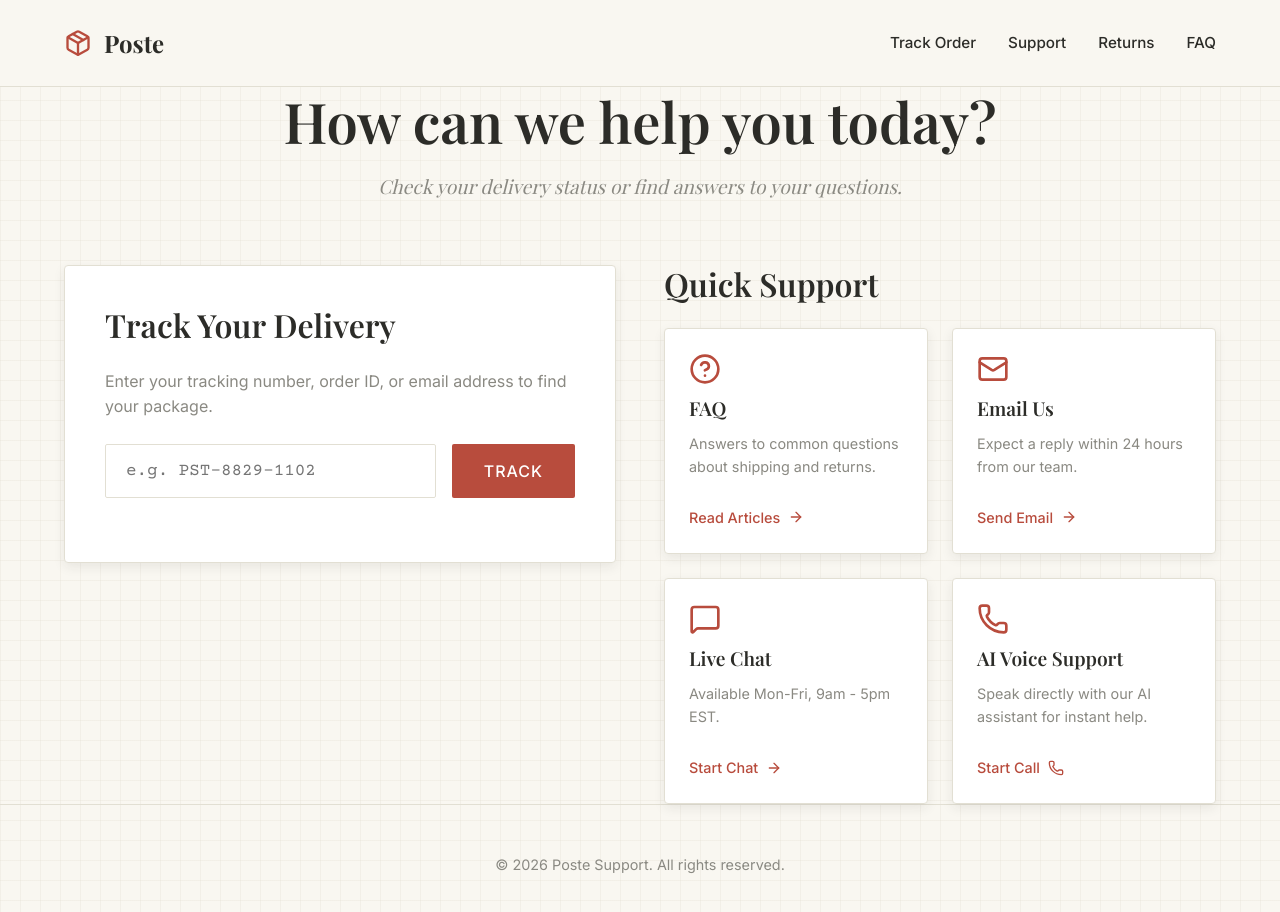
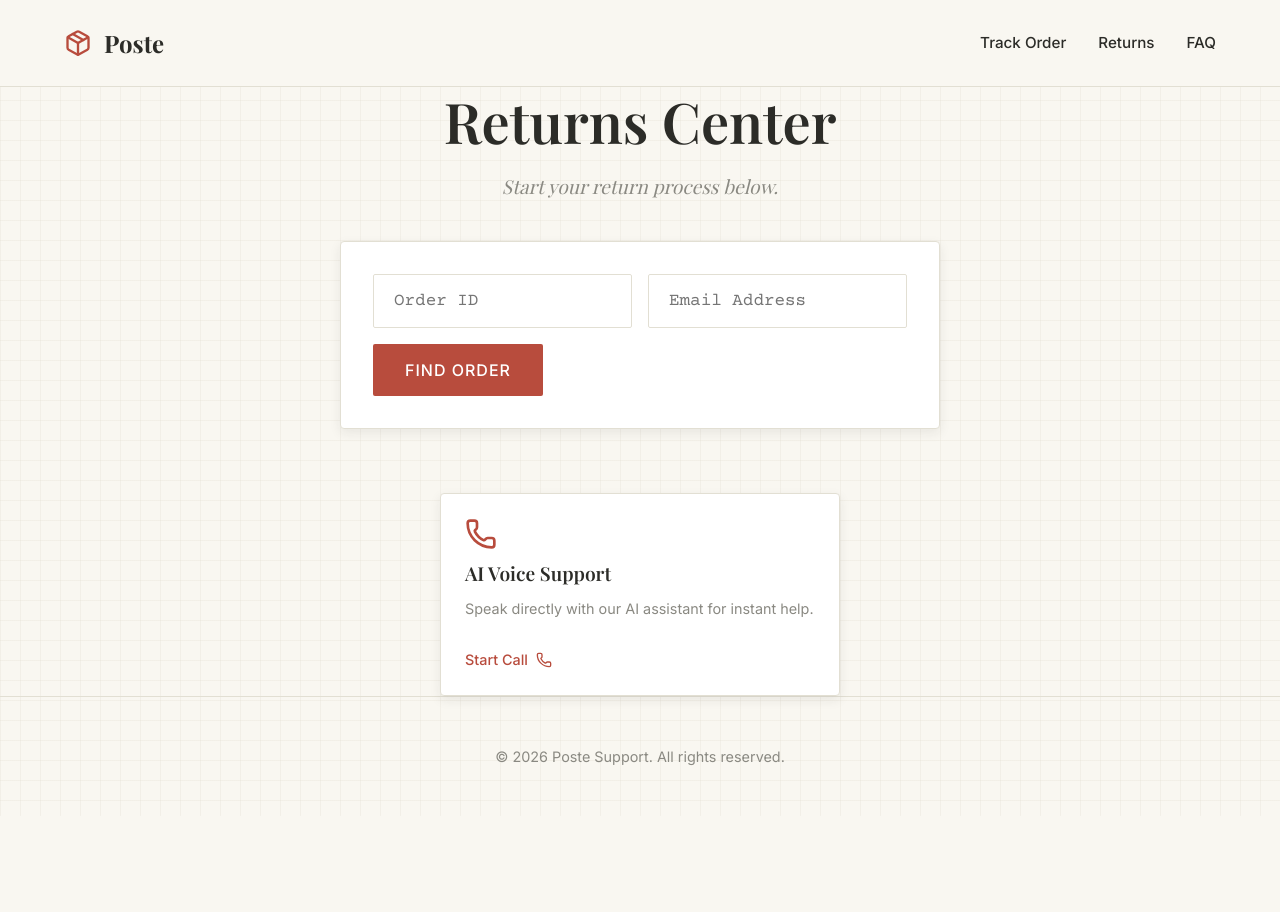
Before and after one commit to Alok7268/vanira-cx-support-demo, a React (Vite) app: page / in a window 1280 px wide. Both pictures are taken after a click on the link "Returns". Shown: the top 912 px of the page. After the commit the page ends 816 px from the top, so only its background shows below. Built offline with nearby package versions, Linux system fonts and the light colour scheme; a web font is replaced by a local one.

Commit message:
feat: add navigation tool and multiple views

```diff
--- a/src/App.tsx
+++ b/src/App.tsx
@@ -11,6 +11,8 @@ function App() {
   const [highlightedElement, setHighlightedElement] = useState<string | null>(null);
   const [dynamicOptions, setDynamicOptions] = useState<{prompt: string, options: string[]} | null>(null);
   const [triggerAction, setTriggerAction] = useState<((name: string, data: any) => void) | null>(null);
+
+  const [currentView, setCurrentView] = useState<'home' | 'returns' | 'faq'>('home');
 
   const [requestDetailsPrompt, setRequestDetailsPrompt] = useState<string | null>(null);
   const [detailEmail, setDetailEmail] = useState('');
@@ -42,6 +44,13 @@ function App() {
     setRequestDetailsPrompt(prompt);
   };
 
+  const handleNavigate = (page: string) => {
+    const p = page.toLowerCase();
+    if (p.includes('return')) setCurrentView('returns');
+    else if (p.includes('faq')) setCurrentView('faq');
+    else setCurrentView('home');
+  };
+
   const handleDetailsSubmit = (e: React.FormEvent) => {
     e.preventDefault();
     if (triggerAction) {
@@ -70,28 +79,60 @@ function App() {
     <div className="app-wrapper">
       <header>
         <div className="paper-container header-content">
-          <a href="/" className="logo">
+          <a href="#" onClick={(e) => { e.preventDefault(); handleNavigate('home'); }} className="logo">
             <Package className="logo-icon" size={28} />
             Poste
           </a>
           <nav className="nav-links">
-            <a href="#">Track Order</a>
-            <a href="#">Support</a>
-            <a href="#">Returns</a>
-            <a href="#">FAQ</a>
+            <a href="#" onClick={(e) => { e.preventDefault(); handleNavigate('home'); }}>Track Order</a>
+            <a href="#" onClick={(e) => { e.preventDefault(); handleNavigate('returns'); }}>Returns</a>
+            <a href="#" onClick={(e) => { e.preventDefault(); handleNavigate('faq'); }}>FAQ</a>
           </nav>
         </div>
       </header>
 
       <main className="paper-container">
-        <section className="hero-section animate-slide-up">
-          <h1 className="hero-title">How can we help you today?</h1>
-          <p className="hero-subtitle">Check your delivery status or find answers to your questions.</p>
-        </section>
+        {currentView === 'home' && (
+          <section className="hero-section animate-slide-up">
+            <h1 className="hero-title">How can we help you today?</h1>
+            <p className="hero-subtitle">Check your delivery status or find answers to your questions.</p>
+          </section>
+        )}
 
-        <div className="grid-layout">
+        {currentView === 'returns' && (
+          <section className="hero-section animate-slide-up">
+            <h1 className="hero-title">Returns Center</h1>
+            <p className="hero-subtitle">Start your return process below.</p>
+            <div className="paper-card" style={{ marginTop: '24px', textAlign: 'left', maxWidth: '600px', margin: '24px auto 0' }}>
+               <form onSubmit={(e) => e.preventDefault()}>
+                 <div style={{ display: 'flex', gap: '16px', marginBottom: '16px' }}>
+                   <input type="text" className="paper-input" placeholder="Order ID" style={{ flex: 1 }} />
+                   <input type="email" className="paper-input" placeholder="Email Address" style={{ flex: 1 }} />
+                 </div>
+                 <button type="button" className="paper-btn paper-btn-accent">Find Order</button>
+               </form>
+            </div>
+          </section>
+        )}
+
+        {currentView === 'faq' && (
+          <section className="hero-section animate-slide-up">
+            <h1 className="hero-title">Frequently Asked Questions</h1>
+            <p className="hero-subtitle">Find quick answers to common issues.</p>
+            <div className="paper-card" style={{ marginTop: '24px', textAlign: 'left', marginBottom: '16px', maxWidth: '800px', margin: '24px auto 16px' }}>
+              <h3>What is your return policy?</h3>
+              <p style={{ color: 'var(--paper-subtle)', marginTop: '8px' }}>We offer a hassle-free 30-day return policy. Items must be unused and in original packaging.</p>
+            </div>
+            <div className="paper-card" style={{ textAlign: 'left', maxWidth: '800px', margin: '0 auto' }}>
+              <h3>How long does shipping take?</h3>
+              <p style={{ color: 'var(--paper-subtle)', marginTop: '8px' }}>Standard shipping takes 3-5 business days. Express shipping is available for 1-2 business days.</p>
+            </div>
+          </section>
+        )}
+
+        <div className="grid-layout" style={{ marginTop: currentView === 'home' ? '0' : '48px' }}>
           {/* Tracking Widget */}
-          <div className="paper-card tracking-widget animate-slide-up delay-100">
+          <div className="paper-card tracking-widget animate-slide-up delay-100" style={{ display: currentView === 'home' ? 'block' : 'none' }}>
             <h2>Track Your Delivery</h2>
             <p style={{ color: 'var(--paper-subtle)', marginBottom: '24px' }}>
               Enter your tracking number, order ID, or email address to find your package.
@@ -156,9 +197,9 @@ function App() {
           </div>
 
           {/* Support Categories */}
-          <div className="support-section animate-slide-up delay-200">
-            <h2 style={{ fontSize: '2rem', marginBottom: '24px' }}>Quick Support</h2>
-            <div className="support-categories">
+          <div className="support-section animate-slide-up delay-200" style={{ gridColumn: currentView === 'home' ? 'auto' : '1 / -1' }}>
+            <h2 style={{ fontSize: '2rem', marginBottom: '24px', display: currentView === 'home' ? 'block' : 'none' }}>Quick Support</h2>
+            <div className="support-categories" style={{ gridTemplateColumns: currentView === 'home' ? 'repeat(auto-fit, minmax(250px, 1fr))' : 'minmax(250px, 400px)', justifyContent: currentView === 'home' ? 'start' : 'center' }}>
               {dynamicOptions && (
                 <div className="paper-card animate-slide-up" style={{ gridColumn: '1 / -1', border: '2px solid var(--paper-accent)' }}>
                   <h3 style={{ marginBottom: '16px' }}>{dynamicOptions.prompt}</h3>
@@ -176,7 +217,7 @@ function App() {
                 </div>
               )}
 
-              <div className={`paper-card category-card ${highlightedElement === 'faq' ? 'agent-active pulse-animation' : ''}`}>
+              <div className={`paper-card category-card ${highlightedElement === 'faq' ? 'agent-active pulse-animation' : ''}`} style={{ display: currentView === 'home' ? 'flex' : 'none' }}>
                 <HelpCircle className="category-icon" size={32} />
                 <h3 className="category-title">FAQ</h3>
                 <p className="category-desc">Answers to common questions about shipping and returns.</p>
@@ -184,7 +225,7 @@ function App() {
                   Read Articles <ArrowRight size={16} />
                 </div>
               </div>
-              <div className={`paper-card category-card ${highlightedElement === 'email' ? 'agent-active pulse-animation' : ''}`}>
+              <div className={`paper-card category-card ${highlightedElement === 'email' ? 'agent-active pulse-animation' : ''}`} style={{ display: currentView === 'home' ? 'flex' : 'none' }}>
                 <Mail className="category-icon" size={32} />
                 <h3 className="category-title">Email Us</h3>
                 <p className="category-desc">Expect a reply within 24 hours from our team.</p>
@@ -192,7 +233,7 @@ function App() {
                   Send Email <ArrowRight size={16} />
                 </div>
               </div>
-              <div className={`paper-card category-card ${highlightedElement === 'chat' ? 'agent-active pulse-animation' : ''}`}>
+              <div className={`paper-card category-card ${highlightedElement === 'chat' ? 'agent-active pulse-animation' : ''}`} style={{ display: currentView === 'home' ? 'flex' : 'none' }}>
                 <MessageSquare className="category-icon" size={32} />
                 <h3 className="category-title">Live Chat</h3>
                 <p className="category-desc">Available Mon-Fri, 9am - 5pm EST.</p>
@@ -208,6 +249,7 @@ function App() {
                 onHighlightElement={handleHighlight}
                 onShowOptions={handleShowOptions}
                 onRequestOrderDetails={handleRequestOrderDetails}
+                onNavigate={handleNavigate}
                 registerActionTrigger={handleRegisterActionTrigger}
               />
             </div>
--- a/src/components/VoiceAgent.tsx
+++ b/src/components/VoiceAgent.tsx
@@ -11,6 +11,7 @@ interface VoiceAgentProps {
   onHighlightElement?: (elementId: string) => void;
   onShowOptions?: (prompt: string, options: string[]) => void;
   onRequestOrderDetails?: (prompt: string) => void;
+  onNavigate?: (page: string) => void;
 
   registerActionTrigger?: (trigger: (actionName: string, data: any) => void) => void;
 }
@@ -23,6 +24,7 @@ export function VoiceAgent({
   onHighlightElement,
   onShowOptions,
   onRequestOrderDetails,
+  onNavigate,
   registerActionTrigger
 }: VoiceAgentProps) {
   const [status, setStatus] = useState<'idle' | 'connecting' | 'live' | 'error'>('idle');
@@ -106,6 +108,10 @@ export function VoiceAgent({
             onRequestOrderDetails(
               toolCall.arguments.prompt || 'Please enter your order details below:'
             );
+          }
+
+          if (toolCall.name === 'navigate_to_page' && onNavigate) {
+            onNavigate(toolCall.arguments.page_name || 'home');
           }
         },
       });
```
Also changed, not shown: 1 other file (tests, documents, lock files or other folders).
